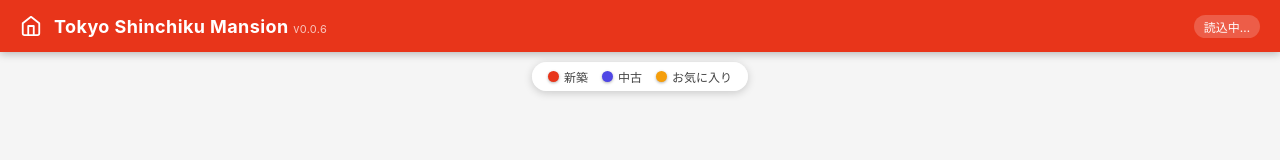
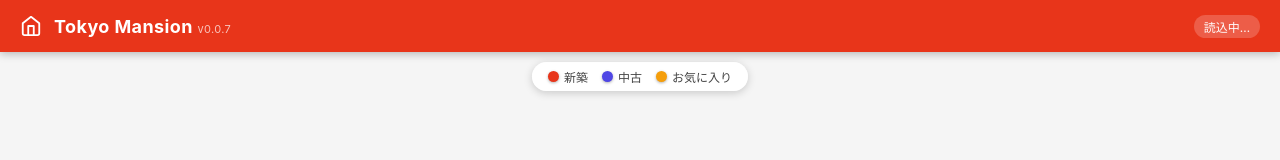
Before and after one commit to izzyhsu/tokyo-shinchiku-mansion, a website: page index.html in a window 1280 px wide. Shown: the top 160 px of the page. Drawn offline with Linux system fonts and the light colour scheme; no server answers.

Commit message:
chore: rename title to Tokyo Mansion, v0.0.7

```diff
--- a/index.html
+++ b/index.html
@@ -3,7 +3,7 @@
 <head>
   <meta charset="UTF-8" />
   <meta name="viewport" content="width=device-width, initial-scale=1.0" />
-  <title>Tokyo Shinchiku Mansion</title>
+  <title>Tokyo Mansion</title>
   <style>
     *, *::before, *::after { box-sizing: border-box; margin: 0; padding: 0; }
 
@@ -252,7 +252,7 @@
     <path d="M3 9l9-7 9 7v11a2 2 0 0 1-2 2H5a2 2 0 0 1-2-2z"/>
     <polyline points="9 22 9 12 15 12 15 22"/>
   </svg>
-  <h1>Tokyo Shinchiku Mansion <span style="font-size:11px;font-weight:400;opacity:.7;letter-spacing:.3px">v0.0.6</span></h1>
+  <h1>Tokyo Mansion <span style="font-size:11px;font-weight:400;opacity:.7;letter-spacing:.3px">v0.0.7</span></h1>
   <span class="header-badge" id="header-count">読込中…</span>
 </header>
 
```
